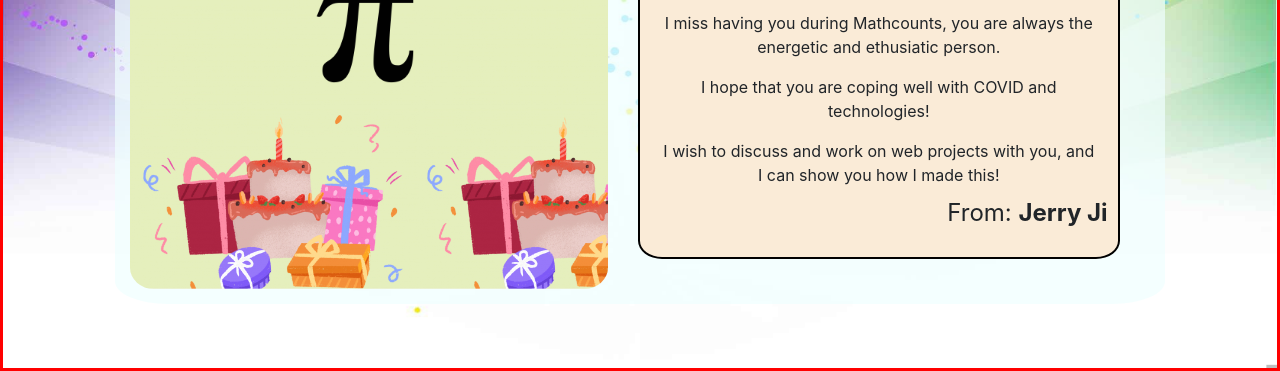
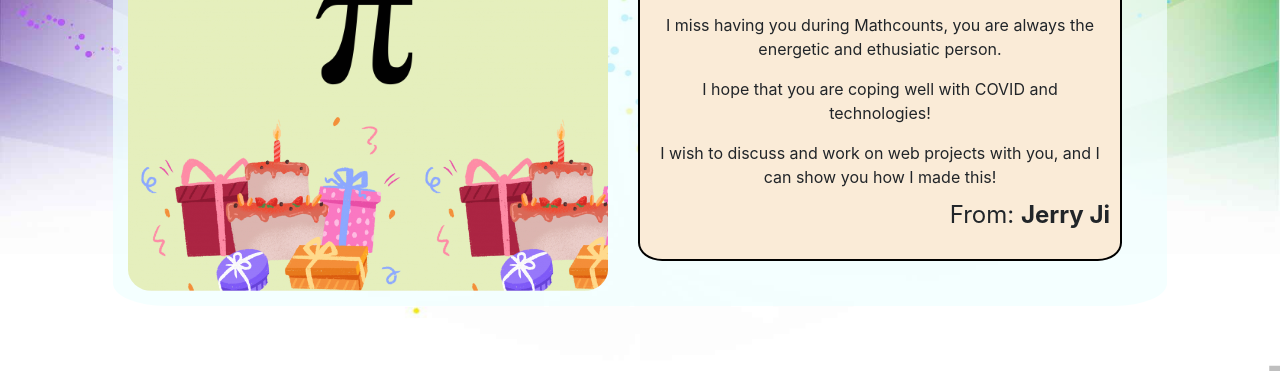
Before and after one commit to jerry2793/john-bday, a plain HTML site: page index.html in a window 1280 px wide. Shown: the part 429-800 px from the top of the page. Drawn offline with nearby package versions, Linux system fonts and the light colour scheme.

Commit message:
structure off

```diff
--- a/index.html
+++ b/index.html
@@ -16,12 +16,14 @@
 <body>
 
     <section class="bday-wrapper">
+
         <div class="alertBox">
             <div class="alert alert-warning alert-dismissible fade show" role="alert">
                 <button type="button" class="close" data-dismiss="alert" aria-label="Close">
                     <span aria-hidden="true">&times;</span>
                 </button>
-                <strong>Happy Birthday John Simon! </strong> Wish best of luck of your goals and dreams, and I hope to
+                <strong>Happy Birthday John Simon! </strong> Wish best of luck of your goals and dreams, and I hope
+                to
                 hear your discoveries with pi <i class="fas fa-smile    "></i>! Sorry about the birthday card, it is
                 poorly styled, I am bad...
             </div>
@@ -30,9 +32,6 @@
                 $(".alert").alert();
             </script>
         </div>
-
-
-        <div>
 
         <div class="container bday">
             <div class="row">
@@ -61,7 +60,6 @@
                 </div>
             </div>
         </div>
-        </div>
 
     </section>
 
--- a/style.css
+++ b/style.css
@@ -1,6 +1,12 @@
+* {
+  margin: 0;
+  padding: 0;
+  box-sizing: border-box;
+}
+
 .bday-wrapper {
   height: 100vh;
-  border: 3px solid red;
+  /* border: 3px solid red; */
   position: relative;
   background-image: url("img/bg2.jpg");
   background-repeat: no-repeat;
@@ -49,6 +55,7 @@
 .pi-img {
   width: 150px;
   margin-top: 80px;
+  user-select: none;
 }
 
 .card-visuals {
```
Lines whose indentation alone changed are shown as unchanged.
